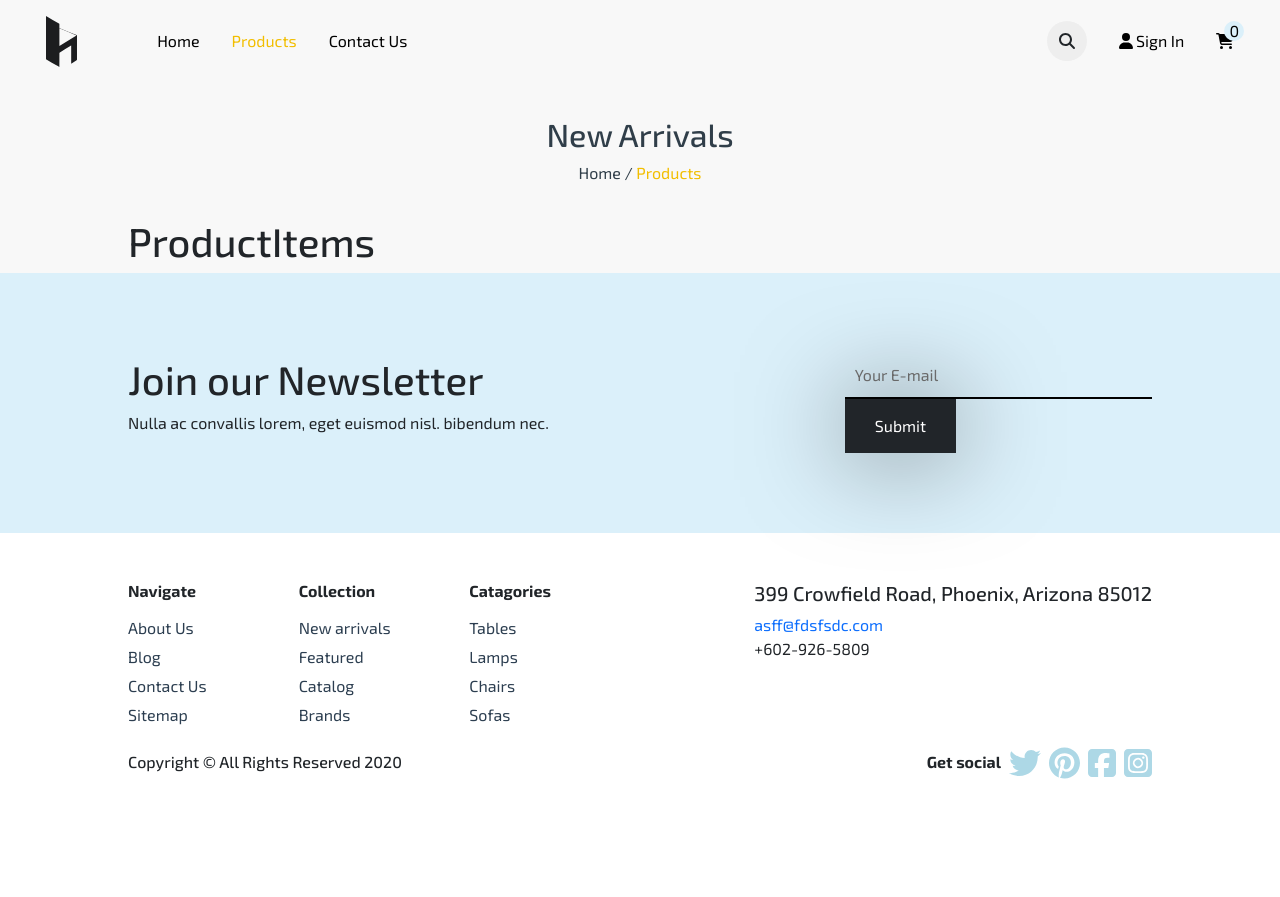
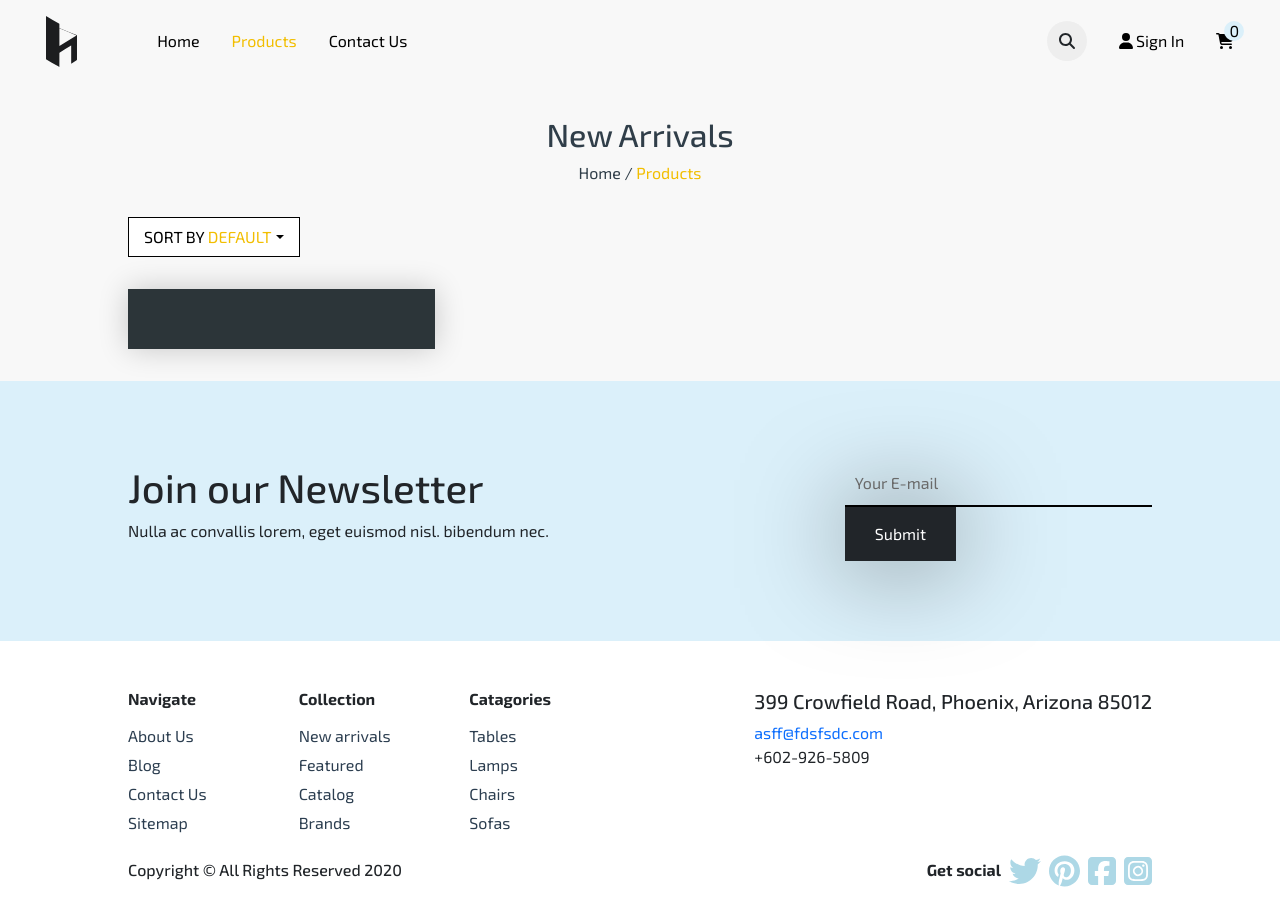
Before and after one commit to GadReda121/furniture-ecommerce, a Vue app: page /Products in a window 1280 px wide. Before the commit the page ends 800 px from the top, so only its background shows below. Built offline with nearby package versions, Linux system fonts and the light colour scheme; a web font is replaced by a local one.

Commit message:
Ready to Add filter BTNS

```diff
--- a/src/components/Products/ProductsItems.vue
+++ b/src/components/Products/ProductsItems.vue
@@ -1,12 +1,30 @@
 <template>
     <div class="ProductItems">
-        <h1>ProductItems</h1>
+        <!-- Filter Btn -->
+        <div class="btn-group filterProduct">
+            <button class="dropdown-toggle" type="button" id="triggerId" data-bs-toggle="dropdown" aria-haspopup="true"
+                    aria-expanded="false">
+                       SORT BY <span class="default">DEFAULT</span>
+            </button>
+            <div class="dropdown-menu dropdown-menu-start" aria-labelledby="triggerId">
+                <a class="dropdown-item" href="#">Date</a>
+                <a class="dropdown-item" href="#">Price</a>
+                <a class="dropdown-item" href="#">Trending</a>
+            </div>
+        </div>
+        <!-- All Products -->
+        <div class="allProducts">
+            <!-- sidebar -> Fiter -->
+            <div class="sideBarFilter"></div>
+            <!-- Products -> Content -->
+            <div class="ProductsContent"></div>
+        </div>
     </div>
 </template>
 
 <script>
 export default {
-    name: "ProductItems"
+    name: "ProductItems",
 }
 </script>
 
@@ -15,4 +33,27 @@
     width:80%;
     margin: auto;
 }
+.ProductItems .filterProduct {
+    margin-bottom: 2rem;
+}
+.ProductItems .filterProduct button{
+    padding: 7px 15px;
+    background-color: #ffffff;
+    border: 1px solid #000;
+}
+.ProductItems .filterProduct button span{
+    color: #F2BE00;
+}
+.ProductItems .allProducts{
+    display: grid;
+    grid-template-columns: 30% 65%;
+    grid-gap: 1rem;
+    margin-bottom: 2rem;
+}
+.ProductItems .allProducts .sideBarFilter{
+    background-color: #2C3539;
+    padding: 30px;
+    color: #ffffff;
+    box-shadow: 0 0 30px rgba(0,0,0,.2);
+}
 </style>
```
